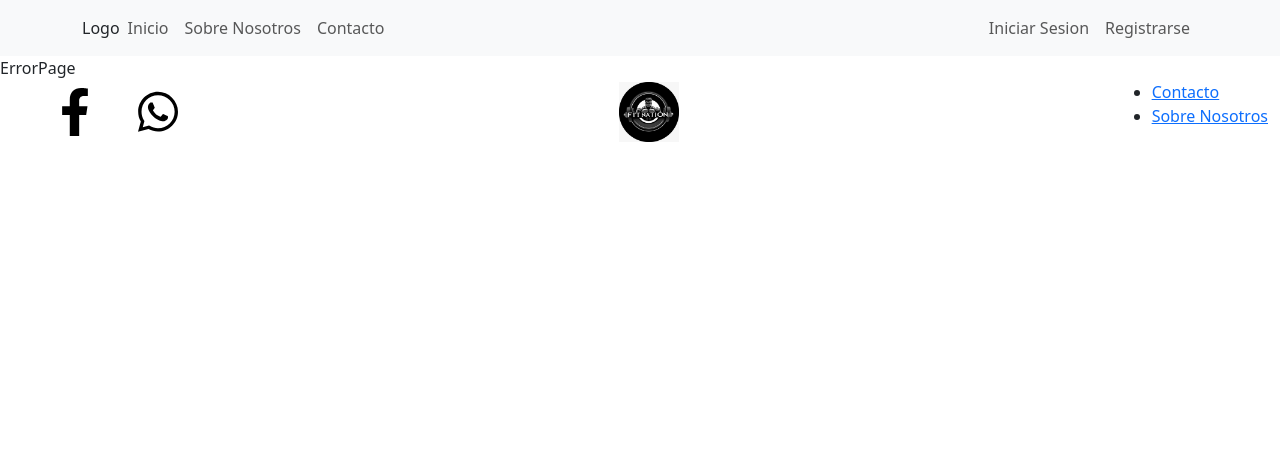
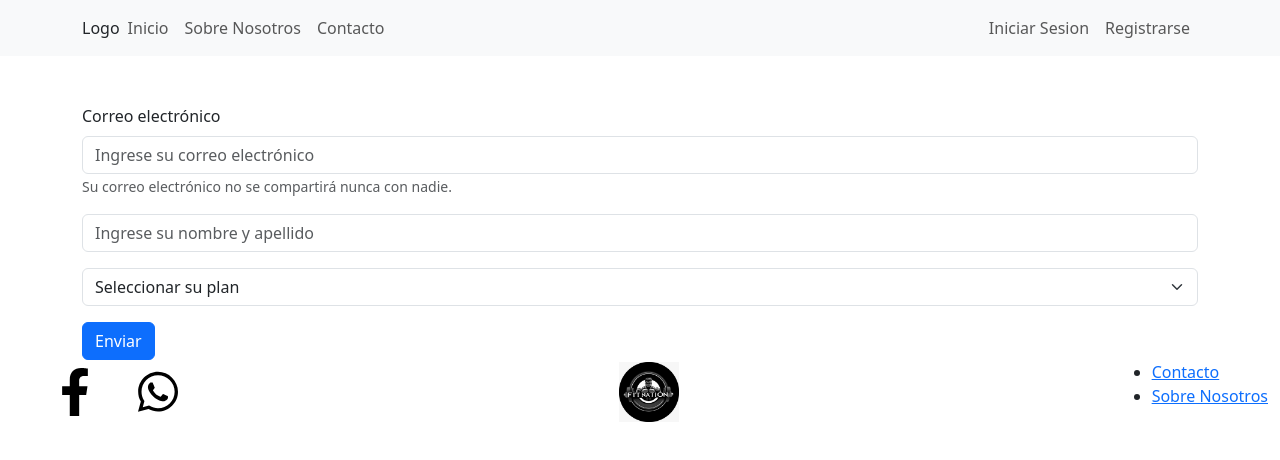
Before and after one commit to JoseBaza91/FitNationFront, a React (Vite) app: page /plan-detalles in a window 1280 px wide. Shown: the top 460 px of the page. Built offline with nearby package versions, Linux system fonts and the light colour scheme; the HTML template or start-up script is replaced by a standard one.

Commit message:
se crea el form de la pagina, se corrigen rutas para utilizar la pagina, este segundo cambio deberá ser revertido ya que fue corregido en dev antes de que pudiese pushear

```diff
--- a/src/components/FormsC.jsx
+++ b/src/components/FormsC.jsx
@@ -1,5 +1,40 @@
-const FormsC = () => {
-  return <div>FormsC</div>;
+import Button from 'react-bootstrap/Button';
+import Form from 'react-bootstrap/Form';
+
+const FormsC = ({ idPagina }) => {
+  return (
+    <>
+    <Form>
+      <Form.Group className="mb-3" controlId="formBasicEmail">
+        <Form.Label>Correo electrónico</Form.Label>
+        <Form.Control type="email" placeholder="Ingrese su correo electrónico" />
+        <Form.Text className="text-muted">
+          Su correo electrónico no se compartirá nunca con nadie.
+        </Form.Text>
+      </Form.Group>
+
+      <Form.Control className="mb-3" type="text" placeholder="Ingrese su nombre y apellido" />
+
+      {
+        idPagina !== 'detalles' && (
+          <Form.Group className="mb-3" controlId="formBasicPassword">
+        <Form.Label>Password</Form.Label>
+        <Form.Control type="password" placeholder="Password" />
+      </Form.Group>
+        )
+      }
+      <Form.Select className="mb-3" aria-label="Default select example">
+      <option>Seleccionar su plan</option>
+      <option value="1">Básico</option>
+      <option value="2">Premium</option>
+      <option value="3">Platinum</option>
+    </Form.Select>
+      <Button variant="primary" type="submit">
+        Enviar
+      </Button>
+    </Form>
+    </>
+  );
 };
 
 export default FormsC;
--- a/src/pages/PlanDetailsPage.jsx
+++ b/src/pages/PlanDetailsPage.jsx
@@ -0,0 +1,15 @@
+import { Container } from "react-bootstrap";
+import FormsC from "../components/FormsC";
+
+
+const PlanDetailsPage = () => {
+    return (
+      <>
+      <Container className="mt-5">
+        <FormsC idPagina='detalles' />
+      </Container>
+      </>
+    );
+  };
+
+export default PlanDetailsPage;
--- a/src/routes/RoutesViews.jsx
+++ b/src/routes/RoutesViews.jsx
@@ -8,6 +8,7 @@ import ProductPage from "../pages/ProductPage";
 import UserPage from "../pages/UserPage";
 import AdminPage from "../pages/AdminPage";
 import ErrorPage from "../pages/ErrorPage";
+import PlanDetailsPage from "../pages/PlanDetailsPage";
 import NavbarC from "../components/NavbarC";
 import FooterC from "../components/FooterC";
 
@@ -23,6 +24,7 @@ const RoutesViews = () => {
         <Route path="/registro" element={<RegisterPage />} />
         <Route path="/contact" element={<ContactPage />} />
         <Route path="/about" element={<AboutPage />} />
+        <Route path="/plan-detalles" element={<PlanDetailsPage />} />
         <Route path="/" element={<HomePage />} />
         <Route path="*" element={<ErrorPage />} />
       </Routes>
```
